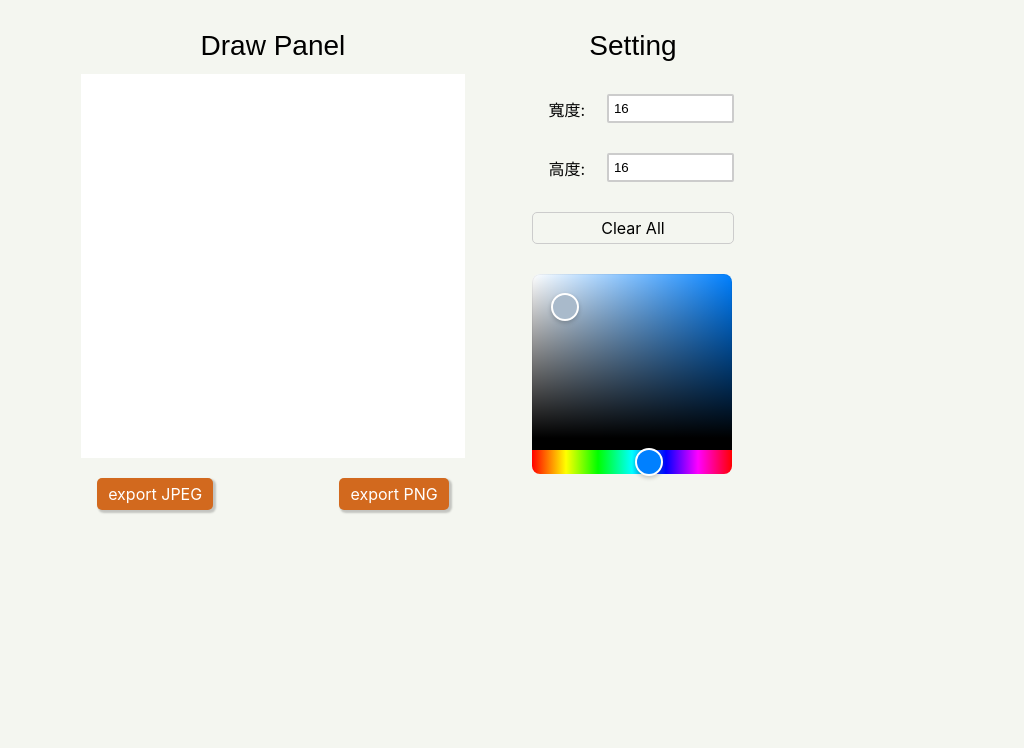
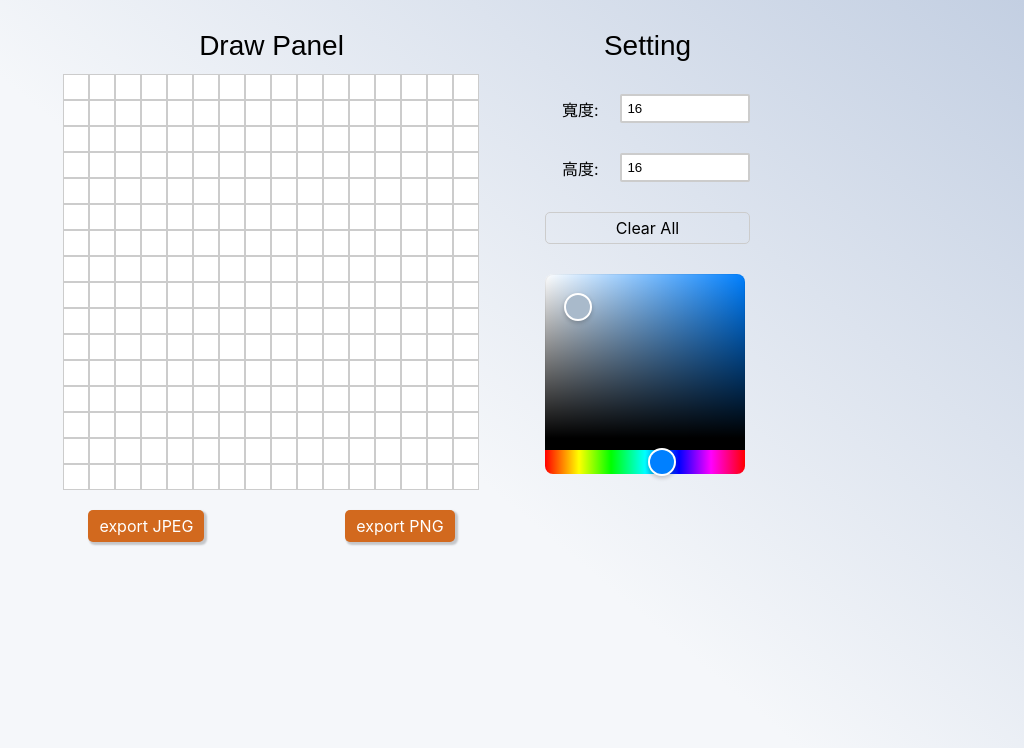
Before and after one commit to Evalin0316/drawing, a React (Create React App) app: page / in a window 1280 px wide. Shown: the top 748 px of the page, without its empty margins (256-1280 px from the left). Built offline with nearby package versions, Linux system fonts and the light colour scheme.

Commit message:
add typescript package

```diff
--- a/package.json
+++ b/package.json
@@ -6,11 +6,16 @@
     "@testing-library/jest-dom": "^5.17.0",
     "@testing-library/react": "^13.4.0",
     "@testing-library/user-event": "^13.5.0",
+    "@types/jest": "^29.5.13",
+    "@types/node": "^22.5.5",
+    "@types/react": "^18.3.8",
+    "@types/react-dom": "^18.3.0",
     "react": "^18.3.1",
     "react-colorful": "^5.6.1",
     "react-component-export-image": "^1.0.6",
     "react-dom": "^18.3.1",
     "react-scripts": "5.0.1",
+    "typescript": "^5.6.2",
     "web-vitals": "^2.1.4"
   },
   "scripts": {
--- a/src/App.js
+++ /dev/null
@@ -1,12 +0,0 @@
-import './App.css';
-import Draw from './pages/draw';
-
-function App() {
-  return (
-    <div className='App'>
-      <Draw/>
-    </div>
-  );
-}
-
-export default App;
--- /dev/null
+++ b/src/App.tsx
@@ -0,0 +1,13 @@
+import React from 'react';
+import './App.css';
+import Draw from './pages/draw.tsx'
+
+const App: React.FC = () => {
+  return (
+    <div className='App'>
+      <Draw />
+    </div>
+  );
+}
+
+export default App;
--- a/src/component/rowField.js
+++ b/src/component/rowField.js
@@ -25,7 +25,8 @@ const Row = ({ width, color, clearAll, setClearAll }) => {
   const blockStyle = {
     width: '1.5rem',
     height: '1.5rem',
-    cursor: 'pointer'
+    cursor: 'pointer',
+    border: '1px solid #ccc'
   };
 
   return (
--- a/src/index.js
+++ b/src/index.js
@@ -1,7 +1,7 @@
 import React from 'react';
 import ReactDOM from 'react-dom/client';
 import './index.css';
-import App from './App';
+import App from './App.tsx';
 import reportWebVitals from './reportWebVitals';
 
 const root = ReactDOM.createRoot(document.getElementById('root'));
--- a/src/pages/draw.js
+++ b/src/pages/draw.tsx
@@ -16,8 +16,8 @@ const Draw = () => {
   }, []);
 
 
-  const handleChangeWidth = (value) => {
-    if (value <= 100) {
+  const handleChangeWidth = (value: number) => {
+    if (value <= 50) {
         setCanvasWidth(value);
         setWidthError(false);
     } else {
@@ -25,8 +25,8 @@ const Draw = () => {
     }
 }
 
-const handleChangeHeight = (value) => {
-    if (value <= 100) {
+const handleChangeHeight = (value: number) => {
+    if (value <= 50) {
         setCanvasHeight(value);
         setHeightError(false);
     } else {
@@ -61,7 +61,7 @@ const handleChangeHeight = (value) => {
                   onChange={(e) => handleChangeWidth(Number(e.target.value))}
                 />
               </div>
-              {widthError && <span className="error-text">寬度不能超過100</span>}
+              {widthError && <span className="error-text">寬度不能超過50</span>}
             </div>
             <div className='input-group-wrapper'>
               <div className='input-group'>
@@ -74,7 +74,7 @@ const handleChangeHeight = (value) => {
                   onChange={(e) => handleChangeHeight(Number(e.target.value))}
                 />
               </div>
-              {heightError && <span className="error-text">高度不能超過100</span>}
+              {heightError && <span className="error-text">高度不能超過50</span>}
             </div>
             <div className='button-outline' onClick={handleClearAll}>Clear All</div>
             <div className='color-picker-wrapper'>
--- a/src/style/draw.css
+++ b/src/style/draw.css
@@ -1,7 +1,7 @@
 .container {
     display: flex;
     justify-content: center;
-    background: rgb(244, 246, 240);
+    background: linear-gradient(40deg, #f5f7fa 50%, #c3cfe2 100%);
     min-height: 100vh;
     width: 100vw;
 }
@@ -16,7 +16,6 @@
     align-items: flex-start;
     gap: 20px;
     padding: 30px;
-    background: rgb(244, 246, 240);
     /* width: 80%; */
 }
 
```
Also changed, not shown: tsconfig.json (added, +32 -0 lines), 1 other file (tests, documents, lock files or other folders).
